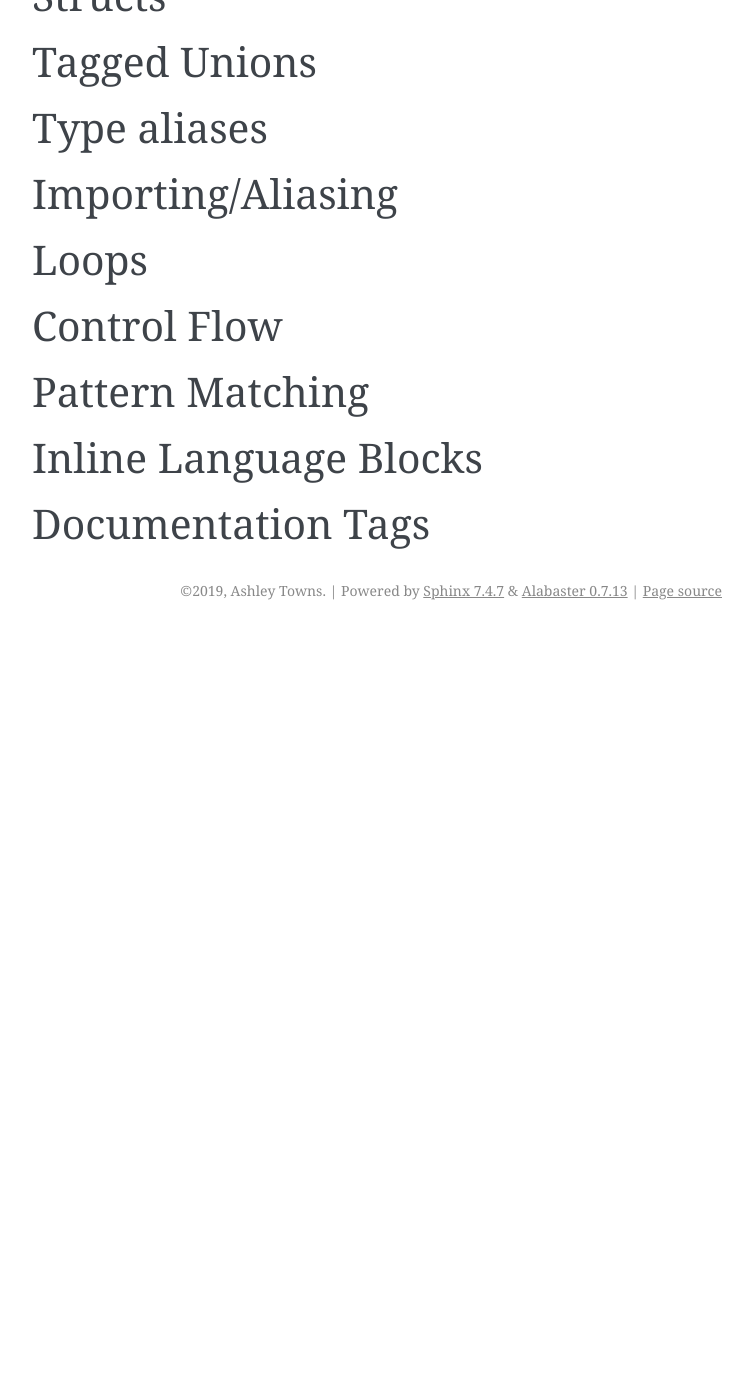
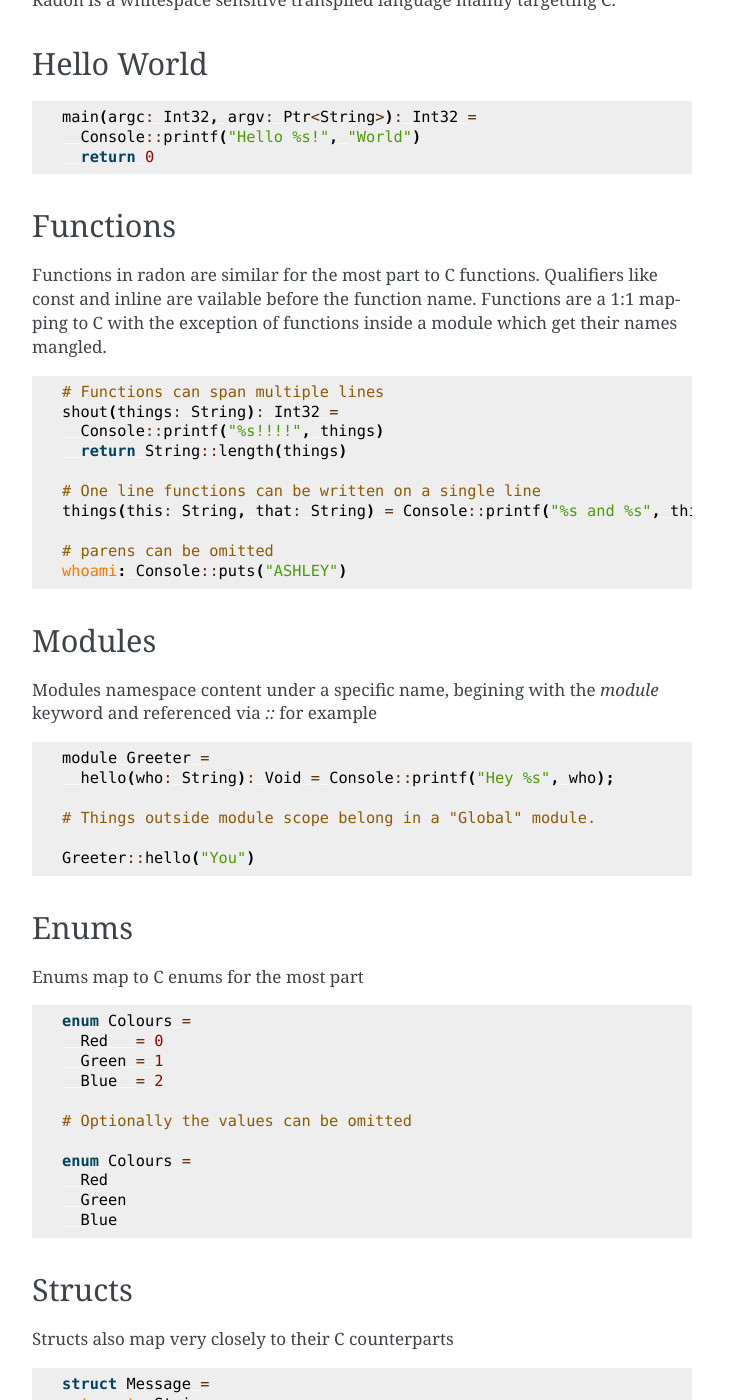
Before and after one commit to aktowns/osdev, a Sphinx documentation site: the page built from radon/doc/source/usage/syntax.rst, in a window 1280 px wide and 1400 px high, scrolled down 760 px. Shown: the whole window, without its empty margins (388-1141 px from the left). Built offline with Sphinx 7.4.7, drawn with Linux system fonts in a browser that asks for light colours; the version number could not be read and is left out; before the commit the page ends 1390 px from its top, so only the background shows below that; some of the changed text lies outside the part shown.

Commit message:
wip doco

```diff
--- a/radon/doc/source/usage/syntax.rst
+++ b/radon/doc/source/usage/syntax.rst
@@ -1,10 +1,12 @@
+.. image:: radon.jpg
+
 Syntax
 ======
 
 Radon is a whitespace sensitive transpiled language mainly targetting C.
 
 Hello World
-===========
+^^^^^^^^^^^
 
 .. code-block:: c
 
@@ -12,11 +14,28 @@ Hello World
     Console::printf("Hello %s!", "World")
     return 0
 
+
 Functions
-=========
+^^^^^^^^^
+
+Functions in radon are similar for the most part to C functions. Qualifiers like const and inline are vailable before the function name. Functions are a 1:1 mapping to C with the exception of functions inside a module which get their names mangled.
+
+.. code-block:: c
+
+  # Functions can span multiple lines
+  shout(things: String): Int32 =
+    Console::printf("%s!!!!", things)
+    return String::length(things)
+
+  # One line functions can be written on a single line
+  things(this: String, that: String) = Console::printf("%s and %s", this, that)
+
+  # parens can be omitted
+  whoami: Console::puts("ASHLEY")
+
 
 Modules
-=======
+^^^^^^^
 
 Modules namespace content under a specific name, begining with the `module` keyword and referenced via `::` for example
 
@@ -29,32 +48,87 @@ Modules namespace content under a specific name, begining with the `module` keyw
 
   Greeter::hello("You")
 
+
 Enums
-=====
+^^^^^
+
+Enums map to C enums for the most part
+
+.. code-block:: c
+
+  enum Colours =
+    Red   = 0
+    Green = 1
+    Blue  = 2
+
+  # Optionally the values can be omitted
+
+  enum Colours =
+    Red
+    Green
+    Blue
+
 
 Structs
-=======
+^^^^^^^
+
+Structs also map very closely to their C counterparts
+
+.. code-block:: c
+
+  struct Message =
+    target: String
+    hash: Int32
 
 Tagged Unions
-=============
+^^^^^^^^^^^^^
+
+Tagged unions provide a convinient way to represent sum types, for example
+
+.. code-block:: c
+
+  union UserState =
+    LoggedIn(id: Int32)
+    Banned(time: Long)
+    LoggedOut
+
+the code above defines a type `UserState` which can be constructed by any of the 3 proceeding constructors.
+
+Pattern Matching
+^^^^^^^^^^^^^^^^
+
+.. code-block:: c
+
+  val showAvatar: Bool =
+    match userState =
+      case LoggedIn(_) -> True
+      case Banned(_)   -> True
+      case LoggedOut   -> False
 
 Type aliases
-============
+^^^^^^^^^^^^
+
+.. code-block:: c
+
+  type String = Ptr<Char>
 
 Importing/Aliasing
-==================
+^^^^^^^^^^^^^^^^^^
+
+.. code-block:: c
+
+  import C stdio
+
+  alias C prontf(const char *format, ...) printf
 
 Loops
-=====
+^^^^^
 
 Control Flow
-============
-
-Pattern Matching
-================
+^^^^^^^^^^^^
 
 Inline Language Blocks
-======================
+^^^^^^^^^^^^^^^^^^^^^^
 
 Documentation Tags
-==================
+^^^^^^^^^^^^^^^^^^
```
Also changed, not shown: radon/doc/source/usage/radon.jpg (added).
